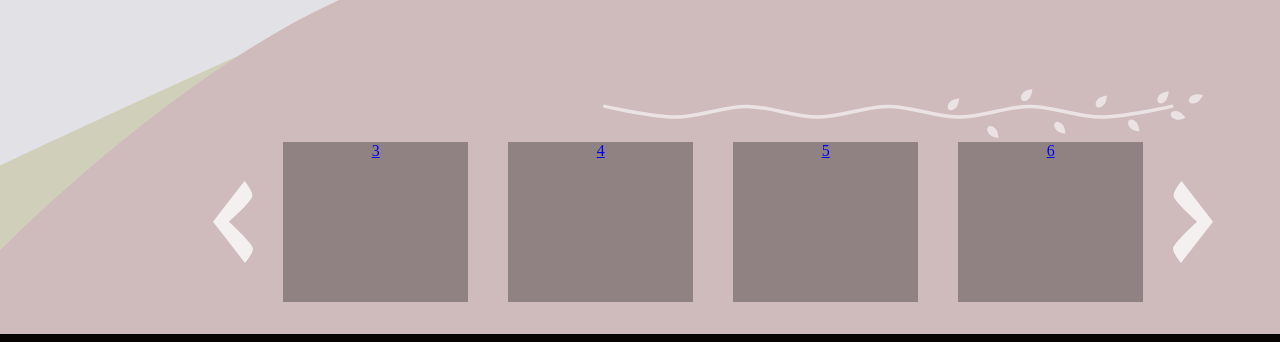
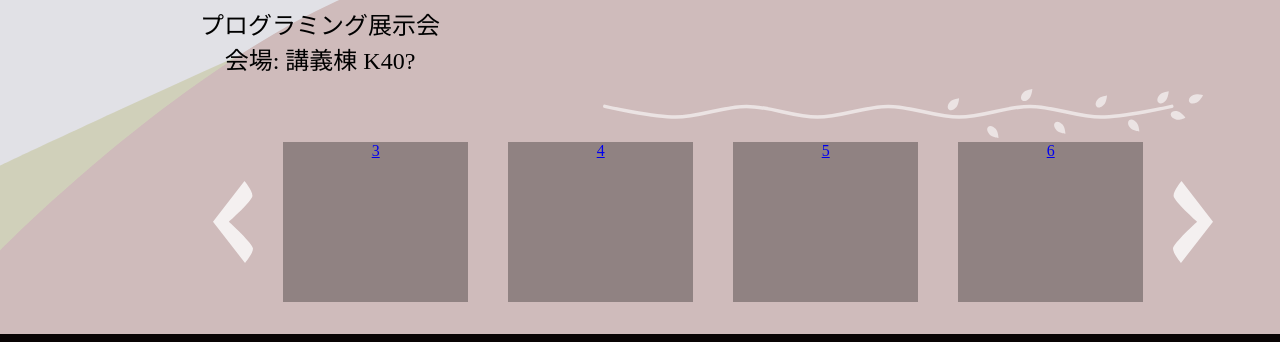
Before and after one commit to 6314089/tuscom_web_ridaisai_2016, a website: page src/index.html in a window 1280 px wide. Shown: the part 402-744 px from the top of the page. Drawn offline with nearby package versions, Linux system fonts and the light colour scheme; files that its build step writes are made by us from their sources.

Commit message:
pタグの位置

```diff
--- a/src/stylus/style.styl
+++ b/src/stylus/style.styl
@@ -53,6 +53,12 @@ footer
 
 #main p
     position: absolute
+    text-align: center
+    display: block
+    width: 30%
+    left: 10%
+    top: 48%
+    font-size: 1.5rem
 
 #logo
   position: absolute
```
